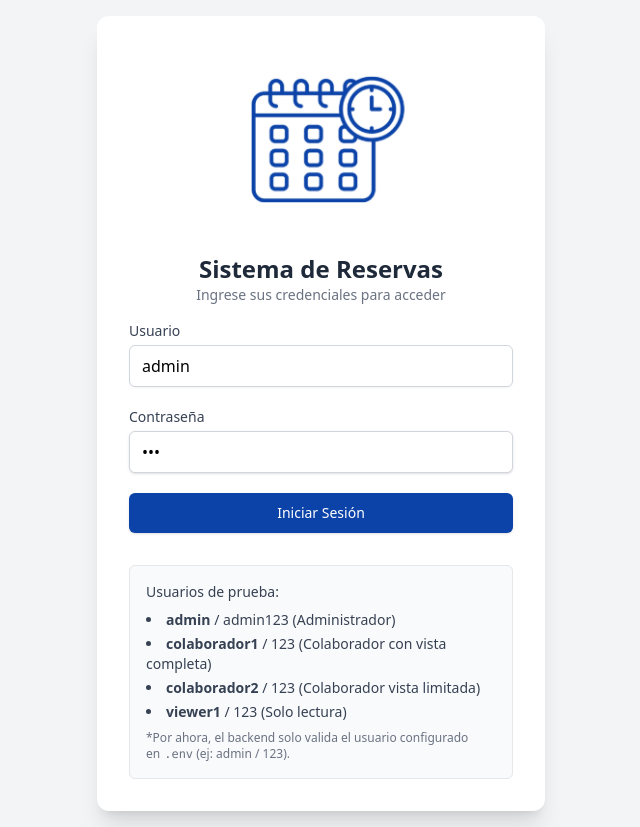
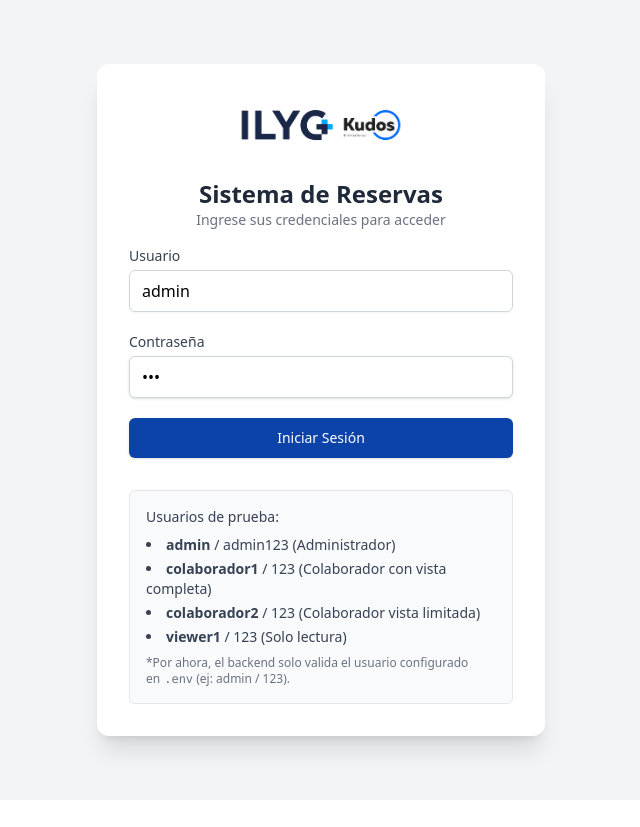
Before and after one commit to MVendramini2/Calendario_Reservas_ILYG, a React (Vite) app: page /Calendario_Reservas_ILYG/login in a window 1280 px wide. Before the commit this address led to /login. Shown: the whole page, without its empty margins (319-959 px from the left). After the commit the page ends 800 px from the top, so only its background shows below. Built offline with nearby package versions, Linux system fonts and the light colour scheme; the HTML template or start-up script is replaced by a standard one.

Commit message:
Commit Logo ILYG

```diff
--- a/src/App.tsx
+++ b/src/App.tsx
@@ -6,7 +6,7 @@ import AdminCalendarPage from "./pages/Admin";
 export default function App() {
   return (
     <div className="min-h-screen w-full bg-slate-50">
-      <BrowserRouter>
+      <BrowserRouter basename="/Calendario_Reservas_ILYG">
         <Routes>
           <Route path="/" element={<Navigate to="/login" replace />} />
           <Route path="/login" element={<Login />} />
--- a/src/pages/Login.tsx
+++ b/src/pages/Login.tsx
@@ -1,9 +1,6 @@
-
-// src/pages/Login.tsx
 import React, { useState } from "react";
-import Calendar from "../assets/calendar.png";
+import logoIlyg from "../assets/logo-ilyg.png";
 import { useNavigate } from "react-router-dom";
-
 
 export default function Login() {
   const [usuario, setUsuario] = useState("admin");
@@ -53,10 +50,11 @@ export default function Login() {
     <div className="min-h-screen w-full bg-gray-100 flex items-center justify-center p-4">
       {/* Card */}
       <div className="w-full max-w-md rounded-xl bg-white shadow-xl p-8">
+
         {/* Logo */}
         <div className="mb-6 flex justify-center">
           <img
-            src={Calendar}
+            src={logoIlyg}
             alt="Logo ILYG Kudos International"
             className="w-48"
           />
```
Also changed, not shown: package.json (indentation only), 1 other file (tests, documents, lock files or other folders).
